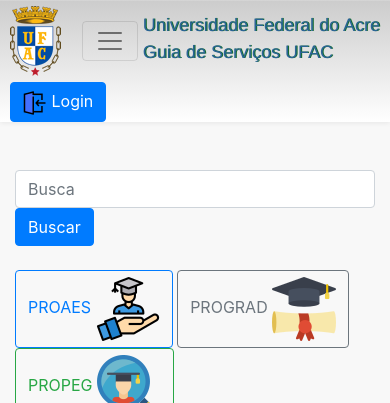
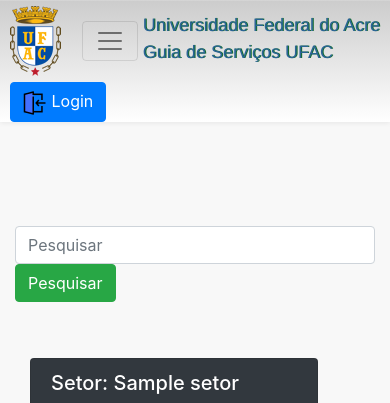
Before and after one commit to andriellelima/GSU, a Django app: template projeto/templates/home.html in a window 390 px wide; the page is wider, and only the part inside the window is pictured. Shown: the top 403 px of that part. Run offline with Django 3.2, Linux system fonts and the light colour scheme; the template is opened without the code that fills it: values that come from a table or form of the project are taken from there, others are empty; tables that the repository leaves empty hold one stand-in row (values such as "Sample post"); parts of the project's set-up code (start-up, migrations or seed data) failed here and were passed over; some libraries are stand-ins or nearby versions.

Commit message:
listando setor e ligando aos serviços

```diff
--- a/projeto/gsu/urls.py
+++ b/projeto/gsu/urls.py
@@ -18,7 +18,8 @@ from django.urls import path
 from gsu.base import views as v
 
 urlpatterns = [
-    path('', v.home, name="home"),
+    path('', v.list_setor, name="list_setor"),
+    path('servico/<int:setor_id>', v.list_servicos, name="list_servicos_id"),
     path('login/', v.logar, name='logar'),
     path('setor/',v.setor,name='setor'),
     path('admin/', admin.site.urls),
--- a/projeto/templates/home.html
+++ b/projeto/templates/home.html
@@ -1,18 +1,51 @@
 {% extends 'base.html' %}
 {% load static %}
-
 {% block conteudo %}
 
-<br>
-<!-- <form class="form-inline my-2 my-lg-0">
+
+<!--<head>-->
+<!--    <ul class="nav nav-tabs">-->
+<!--  <li class="nav-item">-->
+<!--    <a class="nav-link active" href="#">Ativo</a>-->
+<!--  </li>-->
+<!--  <li class="nav-item">-->
+<!--    <a class="nav-link" href="#">Link</a>-->
+<!--  </li>-->
+<!--  <li class="nav-item">-->
+<!--    <a class="nav-link" href="#">Link</a>-->
+<!--  </li>-->
+<!--  <li class="nav-item">-->
+<!--    <a class="nav-link disabled" href="#">Desativado</a>-->
+<!--  </li>-->
+<!--</ul>-->
+<!--</head>-->
+<br><br><br>
+<form class="form-inline my-2 my-lg-0">
       <input class="form-control mr-sm-2" type="search" placeholder="Pesquisar" aria-label="Pesquisar">
       <button class="btn btn-success" type="submit">Pesquisar</button>
-</form> -->
-<form action="." method="GET" class="form-inline">
-  <input type="text" id="search" name="search" class="form-control" placeholder="Busca">
-  <input type="submit" class="btn btn-primary btn-round" value="Buscar">
 </form>
-<br>
+    <br><br>
+<div class="container">
+  <div class="row">
+      {% for setor in setores %}
+    <div class="col-sm">
+        <div class="card text-white bg-dark mb-3" style="max-width: 18rem;">
+                <div class="card-header"><h5> Setor: {{ setor.nome }} </h5> </div>
+                <div class="card-body">
+                <p class="card-text">
+                    <b >Responsável: </b> {{ setor.reponsavel }} <br>
+                    <b>Endereço:</b> bloco {{ setor.bloco }}, andar {{setor.andar}} {{ setor.sala }}  <br>
+                    <b>Telefone:</b> {{ setor.telefone}} <br>
+                    <b>E-mail:</b> {{setor.email}} <br>
+                    <b>Horário de atendimento:</b> {{ setor.horario }}<br>
+                    <a href="{% url 'list_servicos_id' setor.id %}" class="btn btn-success">Mostrar Serviços</a>
+                </p>
+                </div>
+        </div>
+    </div>
+      {% endfor %}
+  </div>
+</div>
 
 <!--<div class="card" style="width: 18rem;">-->
 <!--  <img class="card-img-top" src="{% static 'imagens/proaes.png' %}" alt="...">-->
@@ -20,43 +53,43 @@
 <!--    <p class="card-text">Um exemplo de texto rápido para construir o título do card e fazer preencher o conteúdo do card.</p>-->
 <!--  </div>-->
 <!--</div>-->
-    <button type="button" class="btn btn-outline-primary" data-toggle="modal" data-target="#modalExemplo">PROAES <img src="{% static 'imagens/proaes.png' %}"></button>
-    <button type="button" class="btn btn-outline-secondary">PROGRAD <img src="{% static 'imagens/prograd.png' %}"></button>
-    <button type="button" class="btn btn-outline-success">PROPEG  <img src="{% static 'imagens/propeg.png' %}"></button>
-    <button type="button" class="btn btn-outline-warning">NURCA <img src="{% static 'imagens/nurca.png' %}"></button>
-    <button type="button" class="btn btn-outline-dark">Setor Médico  <img src="{% static 'imagens/setor_medico.png' %}"></button>
+<!--    <button type="button" class="btn btn-outline-primary" data-toggle="modal" data-target="#modalExemplo">PROAES <img src="{% static 'imagens/proaes.png' %}"></button>-->
+<!--    <button type="button" class="btn btn-outline-secondary">PROGRAD <img src="{% static 'imagens/prograd.png' %}"></button>-->
+<!--    <button type="button" class="btn btn-outline-success">PROPEG  <img src="{% static 'imagens/propeg.png' %}"></button>-->
+<!--    <button type="button" class="btn btn-outline-warning">NURCA <img src="{% static 'imagens/nurca.png' %}"></button>-->
+<!--    <button type="button" class="btn btn-outline-dark">Setor Médico  <img src="{% static 'imagens/setor_medico.png' %}"></button>-->
 
-<!-- Botão para acionar modal -->
-<button type="button" class="btn btn-primary" data-toggle="modal" data-target="#modalExemplo">
-  Abrir modal de demonstração
-</button>
+<!--&lt;!&ndash; Botão para acionar modal &ndash;&gt;-->
+<!--<button type="button" class="btn btn-primary" data-toggle="modal" data-target="#modalExemplo">-->
+<!--  Abrir modal de demonstração-->
+<!--</button>-->
 
-    <!-- Modal -->
-    <div class="modal fade" id="modalExemplo" tabindex="-1" role="dialog" aria-labelledby="exampleModalLabel" aria-hidden="true">
-      <div class="modal-dialog" role="document">
-        <div class="modal-content">
-          <div class="modal-header">
-            <h5 class="modal-title" id="exampleModalLabel">Proaes</h5>
-            <button type="button" class="close" data-dismiss="modal" aria-label="Fechar">
-              <span aria-hidden="true">&times;</span>
-            </button>
-          </div>
-          <div class="modal-body">
-                 <p>
-                <b color="blue">Pró-reitor:</b>José Sérgio Lopes Siqueira <br>
-                <b>Endereço:</b> Campus Sede, prédio anexo à Reitoria, estacionamento A, térreo <br>
-                <b>Telefone:</b> (68) 3229-4250 <br>
-                <b>E-mail:</b> proaes@ufac.br <br>
-                <b>Website:</b> <a href="http://www.ufac.br/site/pro-reitorias/prodgep">Proaes</a> <br>
-                <b>Horário de atendimento:</b> das 7h30 às 19h30 <br>
-            </p>
-          </div>
-          <div class="modal-footer">
-            <button type="button" class="btn btn-secondary" data-dismiss="modal">Fechar</button>
-             <a type="button" class="btn btn-primary" href="{% url 'setor' %}" >Mostrar Serviços</a>
-          </div>
-        </div>
-      </div>
-    </div>
+<!--    &lt;!&ndash; Modal &ndash;&gt;-->
+<!--    <div class="modal fade" id="modalExemplo" tabindex="-1" role="dialog" aria-labelledby="exampleModalLabel" aria-hidden="true">-->
+<!--      <div class="modal-dialog" role="document">-->
+<!--        <div class="modal-content">-->
+<!--          <div class="modal-header">-->
+<!--            <h5 class="modal-title" id="exampleModalLabel">Proaes</h5>-->
+<!--            <button type="button" class="close" data-dismiss="modal" aria-label="Fechar">-->
+<!--              <span aria-hidden="true">&times;</span>-->
+<!--            </button>-->
+<!--          </div>-->
+<!--          <div class="modal-body">-->
+<!--                 <p>-->
+<!--                <b color="blue">Pró-reitor:</b>José Sérgio Lopes Siqueira <br>-->
+<!--                <b>Endereço:</b> Campus Sede, prédio anexo à Reitoria, estacionamento A, térreo <br>-->
+<!--                <b>Telefone:</b> (68) 3229-4250 <br>-->
+<!--                <b>E-mail:</b> proaes@ufac.br <br>-->
+<!--                <b>Website:</b> <a href="http://www.ufac.br/site/pro-reitorias/prodgep">Proaes</a> <br>-->
+<!--                <b>Horário de atendimento:</b> das 7h30 às 19h30 <br>-->
+<!--            </p>-->
+<!--          </div>-->
+<!--          <div class="modal-footer">-->
+<!--            <button type="button" class="btn btn-secondary" data-dismiss="modal">Fechar</button>-->
+<!--             <a type="button" class="btn btn-primary" href="{% url 'setor' %}" >Mostrar Serviços</a>-->
+<!--          </div>-->
+<!--        </div>-->
+<!--      </div>-->
+<!--    </div>-->
 
 {% endblock %}
```
Also changed, not shown: projeto/gsu/base/views.py (+9 -1 lines), projeto/templates/servicos.html (added, +16 -0 lines).
